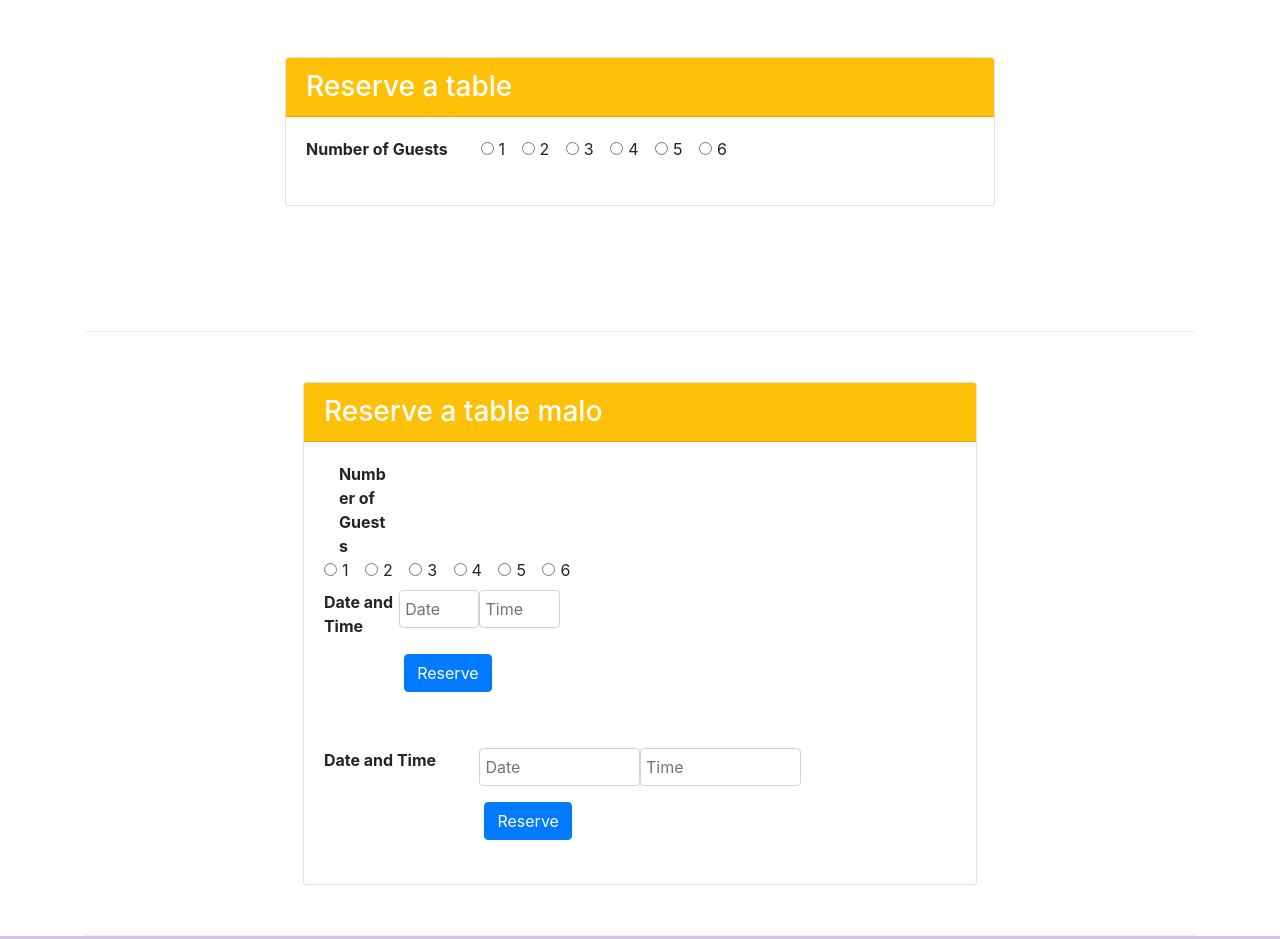
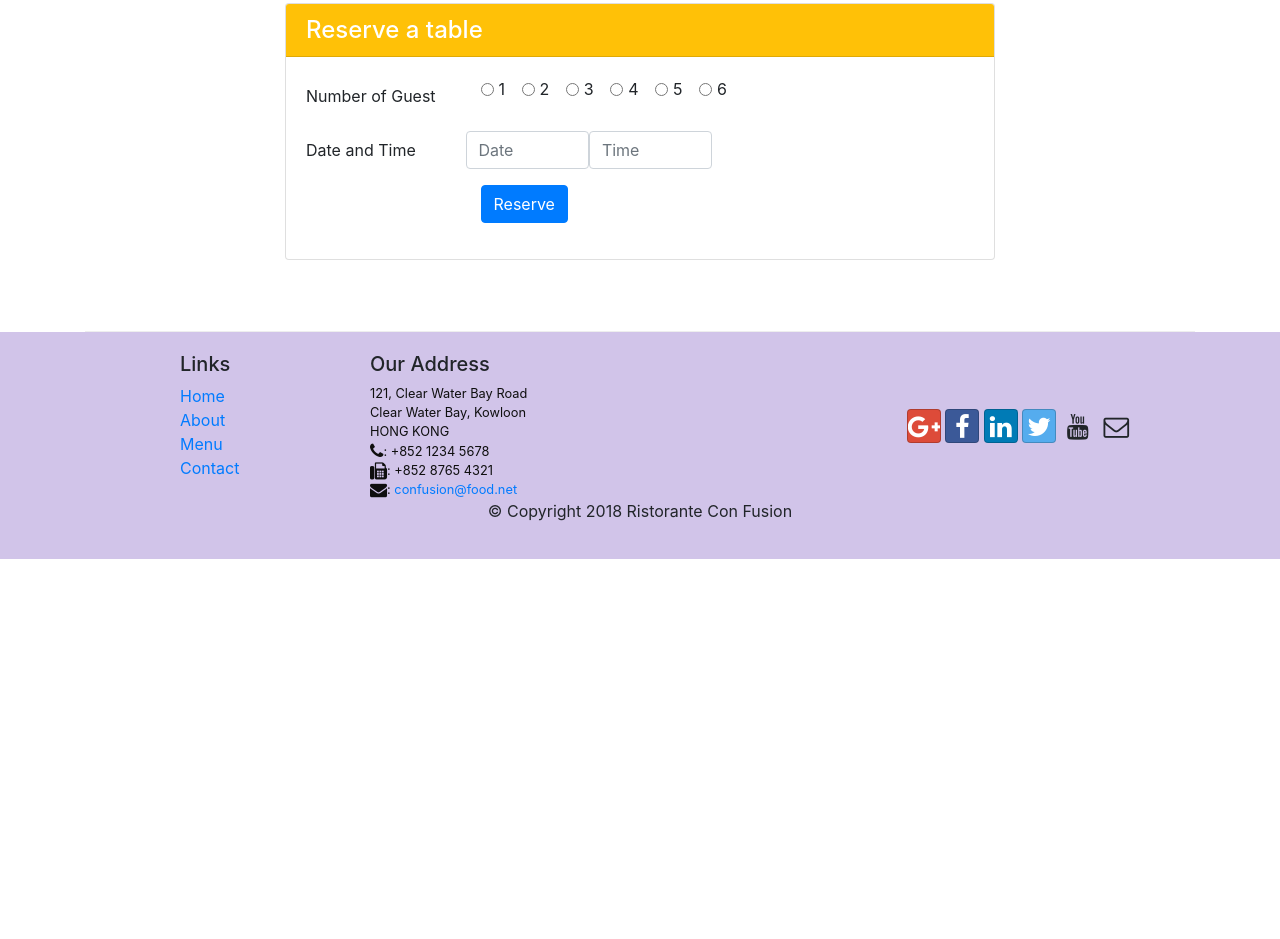
Before and after one commit to santiquiroz/bootstrap-test, a website: page conFusion/index.html in a window 1280 px wide. Shown: the part 1602-2541 px from the top of the page. After the commit the page ends 2161 px from the top, so only its background shows below. Drawn offline with nearby package versions, Linux system fonts and the light colour scheme.

Commit message:
carta bien hecha ... casi

```diff
--- a/conFusion/index.html
+++ b/conFusion/index.html
@@ -115,63 +115,14 @@
         <div class="row row-content align-items-center justify-content-center">
             <div class="align-items-center col-8">
                 <div class="card">
-                    <h3 class="card-header bg-warning text-white">
-                        Reserve a table
-                    </h3>
+                    <div class="card-header bg-warning text-white">
+                        <h4 class="mb-0">Reserve a table</h4>
+                    </div>
                     <div class="card-body">
-                        <dl class="row">
-                            <dt class="col-3">Number of Guests</dt>
-                            <dd class="col-9">
-                                <div class="form-check form-check-inline">
-                                    <input class="form-check-input" type="radio" name="inlineRadioOptions"
-                                        id="inlineRadio1" value="option1">
-                                    <label class="form-check-label" for="inlineRadio1">1</label>
-                                </div>
-                                <div class="form-check form-check-inline">
-                                    <input class="form-check-input" type="radio" name="inlineRadioOptions"
-                                        id="inlineRadio2" value="option2">
-                                    <label class="form-check-label" for="inlineRadio2">2</label>
-                                </div>
-                                <div class="form-check form-check-inline">
-                                    <input class="form-check-input" type="radio" name="inlineRadioOptions"
-                                        id="inlineRadio2" value="option2">
-                                    <label class="form-check-label" for="inlineRadio2">3</label>
-                                </div>
-                                <div class="form-check form-check-inline">
-                                    <input class="form-check-input" type="radio" name="inlineRadioOptions"
-                                        id="inlineRadio2" value="option2">
-                                    <label class="form-check-label" for="inlineRadio2">4</label>
-                                </div>
-                                <div class="form-check form-check-inline">
-                                    <input class="form-check-input" type="radio" name="inlineRadioOptions"
-                                        id="inlineRadio2" value="option2">
-                                    <label class="form-check-label" for="inlineRadio2">5</label>
-                                </div>
-                                <div class="form-check form-check-inline">
-                                    <input class="form-check-input" type="radio" name="inlineRadioOptions"
-                                        id="inlineRadio2" value="option2">
-                                    <label class="form-check-label" for="inlineRadio2">6</label>
-                                </div>
-                            </dd>
-
-
-                        </dl>
-                    </div>
-                </div>
-            </div>
-        </div>
-
-
-        <div class="row row-content align-items-center justify-content-center ">
-            <div class="card">
-                <h3 class="card-header bg-warning text-white">Reserve a table malo
-                </h3>
-                <div class="card-body">
-                    <form>
-                        <dl class="form-row">
-                            <div class="form-group col-md-6">
-                                <dt class="col-3">Number of Guests</dt>
-                                <dd>
+                        <form class="form" role="form" autocomplete="off">
+                            <div class="form-group row">
+                                <label class="col-lg-3 col-form-label form-control-label">Number of Guest</label>
+                                <div class="col-lg-9">
                                     <div class="form-check form-check-inline">
                                         <input class="form-check-input" type="radio" name="inlineRadioOptions"
                                             id="inlineRadio1" value="option1">
@@ -202,34 +153,24 @@
                                             id="inlineRadio2" value="option2">
                                         <label class="form-check-label" for="inlineRadio2">6</label>
                                     </div>
-                                </dd>
-                                <dl class="form-row">
-                                    <dt class="col-3">Date and Time</dt>
+                                </div>
+                            </div>
+                            <div class="form-group row">
+                                <label class="col-lg-3 col-form-label form-control-label">Date and Time</label>
+                                <div class="row col-lg-9">
                                     <input type="text" class="form-control col-3" id="ReserveDate"
                                         onfocus="(this.type='date')" placeholder="Date">
-
-                                    <input type="text" class="form-control col-3" id="ReserveTime" placeholder="Time">
-                                </dl>
-                                <dl class="form-row">
-                                    <dt class="col-3"></dt>
-                                    <dd class="col-5"><button type="submit" class="btn btn-primary">Reserve</button>
-                                    </dd>
-                                </dl>
+                                        <input type="text" class="form-control col-3" id="ReserveTime" placeholder="Time">
+                                </div>
                             </div>
-
-                        </dl>
-                        <dl class="form-row">
-                            <dt class="col-3">Date and Time</dt>
-                            <input type="text" class="form-control col-3" id="ReserveDate" onfocus="(this.type='date')"
-                                placeholder="Date">
-
-                            <input type="text" class="form-control col-3" id="ReserveTime" placeholder="Time">
-                        </dl>
-                        <dl class="form-row">
-                            <dt class="col-3"></dt>
-                            <dd class="col-5"><button type="submit" class="btn btn-primary">Reserve</button></dd>
-                        </dl>
-                    </form>
+                            <div class="form-group row">
+                                <label class="col-lg-3 col-form-label form-control-label"></label>
+                                <div class="col-lg-9">
+                                    <input type="button" class="btn btn-primary" value="Reserve">
+                                </div>
+                            </div>
+                        </form>
+                    </div>
                 </div>
             </div>
         </div>
```
